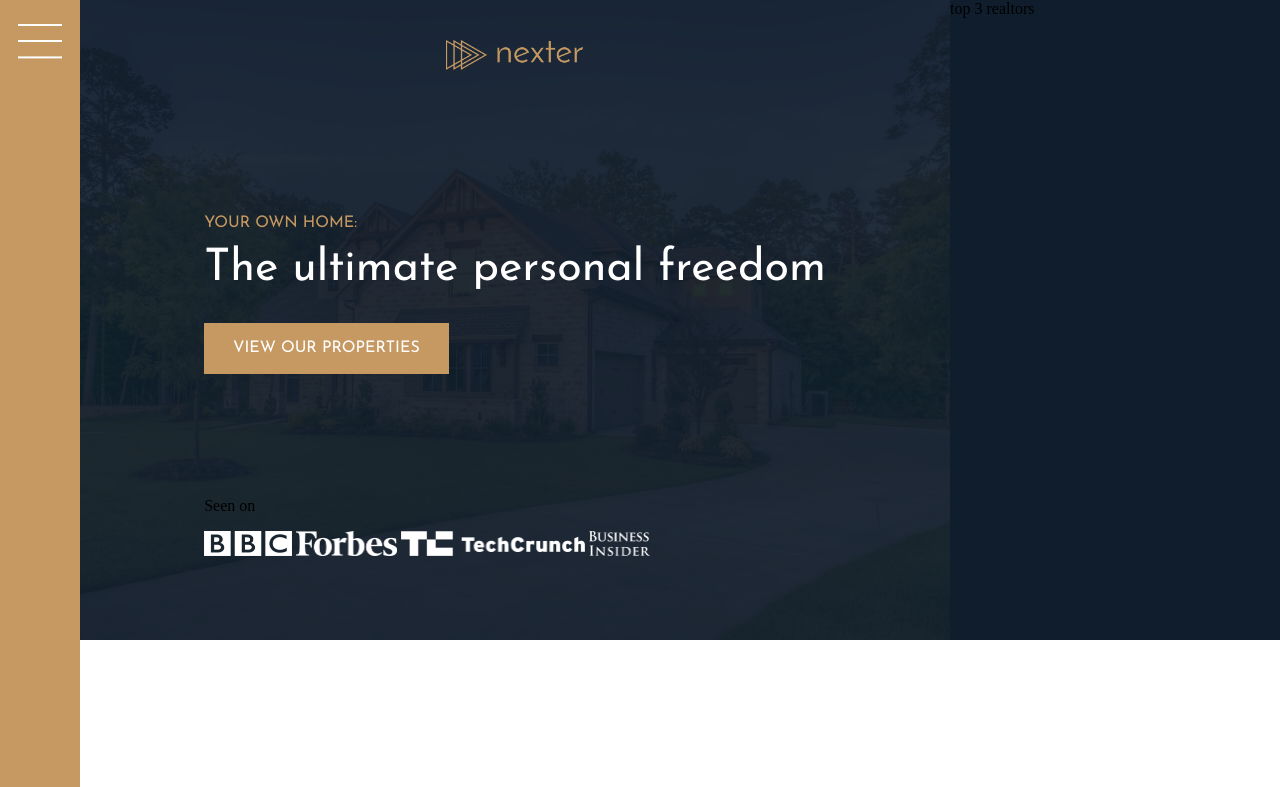
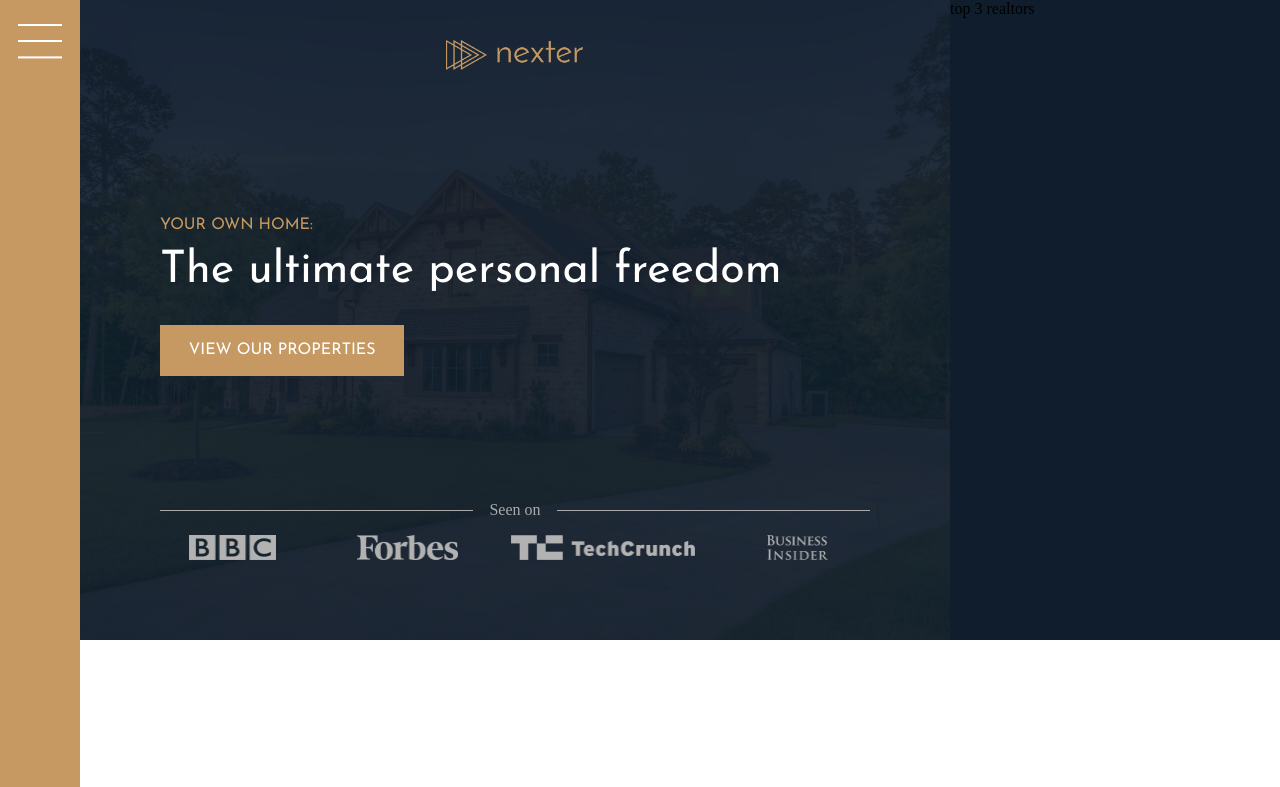
Before and after one commit to yao80350/home, a website: page index.html in a window 1280 px wide. Shown: the top 787 px of the page. Drawn offline with Linux system fonts and the light colour scheme.

Commit message:
15.Building the Header - Part 2

```diff
--- a/sass/layout/_header.scss
+++ b/sass/layout/_header.scss
@@ -23,9 +23,33 @@
         align-self: start;
     }
 
+    &__seenon-text {
+        display: grid;
+        grid-template-columns: 1fr max-content 1fr;
+        align-items: center;
+        grid-column-gap: 1rem;
+
+        font-size: 1rem;
+        color: $color-grey-light-2;
+
+        &::before,
+        &::after {
+            content: "";
+            height: 1px;
+            display: block;
+            background-color: currentColor;
+        }
+    }
+
     &__seenon-logos {
+        display: grid;
+        grid-template-columns: repeat(4, 1fr);
+        grid-column-gap: 1.9rem;
+        justify-items: center;
+
         img {
             height: 1.56rem;
+            filter: brightness(70%);
         }
 
     }
```
Also changed, not shown: css/style.css.
